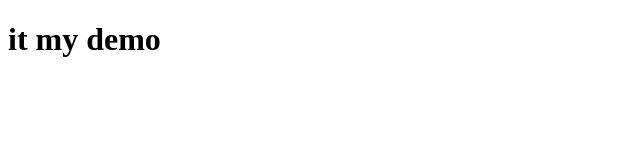
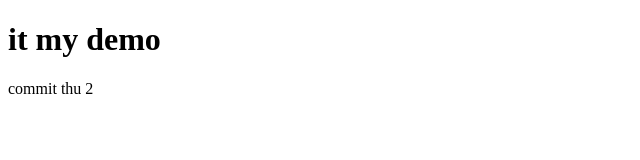
Before and after one commit to YiSuS0301/demo, a plain HTML site: page view/index.html in a window 1280 px wide. Shown: the whole page, without its empty margins (0-640 px from the left). Drawn offline with Linux system fonts and the light colour scheme.

Commit message:
Update index.html
the commit thu 2

```diff
--- a/view/index.html
+++ b/view/index.html
@@ -8,5 +8,6 @@
 </head>
 <body>
     <h1>it my demo</h1>
+    <p>commit thu 2</p>
 </body>
 </html>
```
